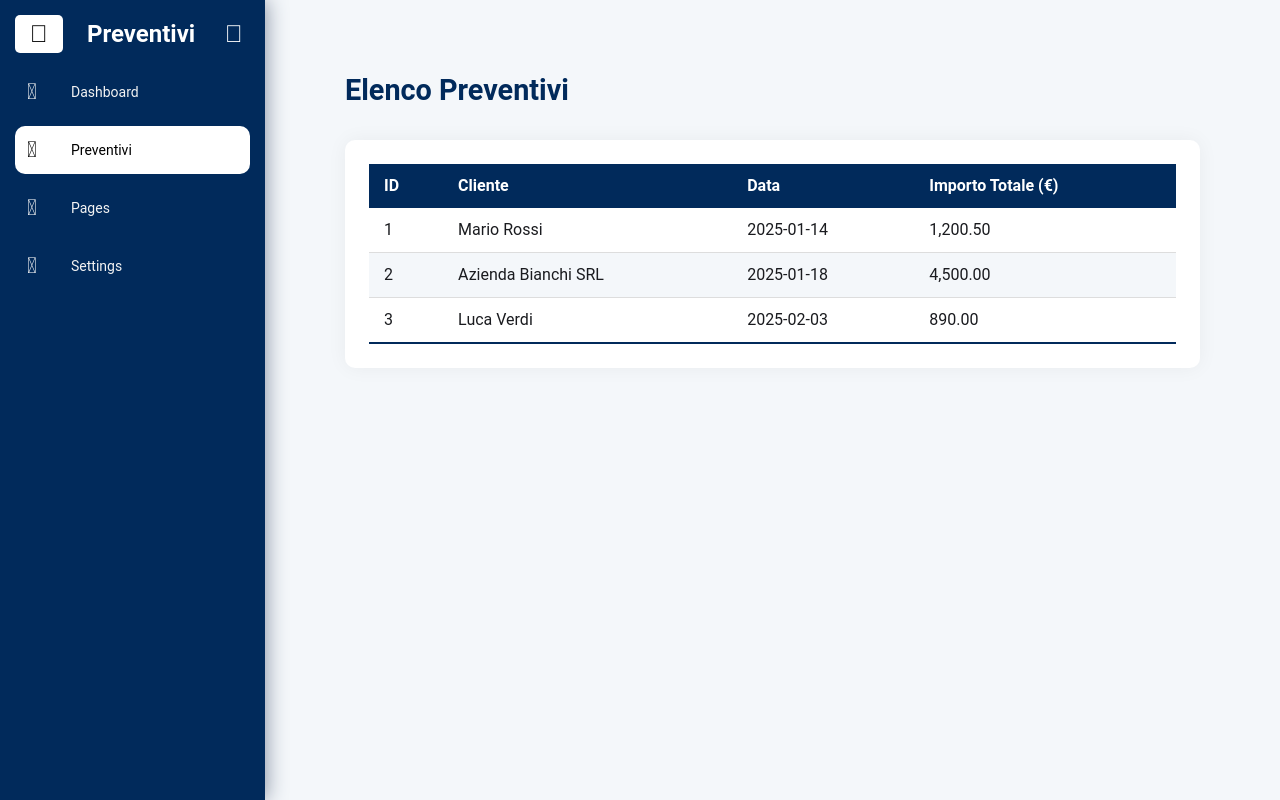
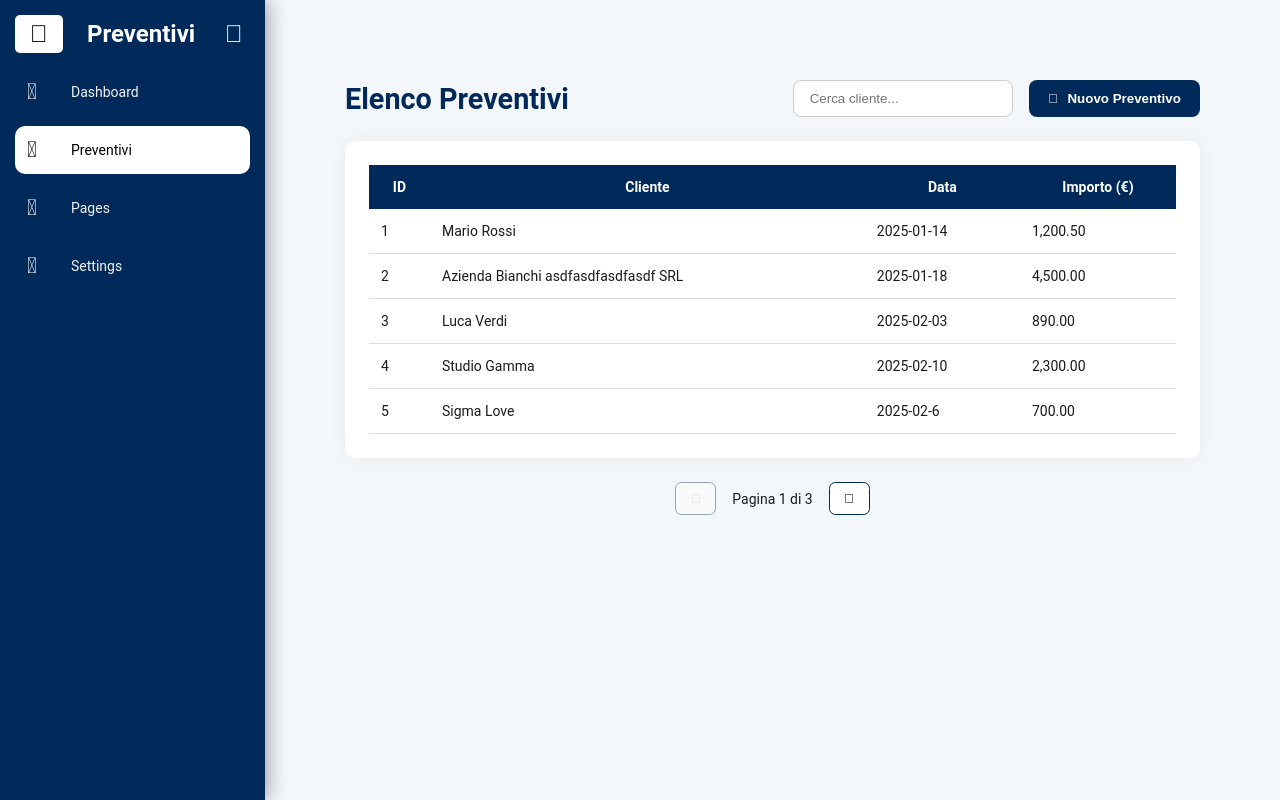
Before and after one commit to JavaSoftwareEntwickler/preventivi-angular, an Angular app: page /preventivo in a window 1280 px wide. Built offline with nearby package versions, Linux system fonts and the light colour scheme.

Commit message:
tabella preventivo visualizzazione lista preventivi e dettaglio se click sopra

```diff
--- a/src/app/preventivo/preventivo.css
+++ b/src/app/preventivo/preventivo.css
@@ -5,11 +5,46 @@
     gap: 1.5rem;
 }
 
+.header-row {
+    display: flex;
+    justify-content: space-between;
+    align-items: center;
+}
+
 .page-title {
     font-size: 1.8rem;
     font-weight: 600;
     color: #012a5b;
-    margin-bottom: 1rem;
+}
+
+.actions {
+    display: flex;
+    gap: 1rem;
+}
+
+.search {
+    padding: 0.6rem 1rem;
+    border-radius: 0.5rem;
+    border: 1px solid #ccc;
+    outline: none;
+    width: 220px;
+}
+
+.btn-primary {
+    padding: 0.7rem 1.2rem;
+    background: #012a5b;
+    color: white;
+    border: none;
+    border-radius: 0.5rem;
+    font-weight: 600;
+    cursor: pointer;
+    display: flex;
+    align-items: center;
+    gap: 0.6rem;
+}
+
+.btn-primary:hover {
+    opacity: 0.85;
 }
 
 .table-card {
@@ -22,34 +57,82 @@
 .styled-table {
     width: 100%;
     border-collapse: collapse;
-    font-size: 1rem;
 }
 
-.styled-table thead tr {
-    background-color: #012a5b;
-    color: #ffffff;
-    text-align: left;
+.styled-table th {
+    background: #012a5b;
+    color: white;
+    padding: 12px;
+    cursor: pointer;
 }
 
-.styled-table th,
 .styled-table td {
-    padding: 12px 15px;
+    padding: 12px;
 }
 
 .styled-table tbody tr {
-    border-bottom: 1px solid #dddddd;
-}
-
-.styled-table tbody tr:nth-of-type(even) {
-    background-color: #f4f7fa;
+    border-bottom: 1px solid #ddd;
 }
 
 .styled-table tbody tr:hover {
-    background-color: #e8eef6;
-    cursor: pointer;
-    transition: 0.2s ease-in-out;
+    background: #e8eef6;
 }
 
-.styled-table tbody tr:last-of-type {
-    border-bottom: 2px solid #012a5b;
+.pagination {
+    display: flex;
+    justify-content: center;
+    gap: 1rem;
+    align-items: center;
 }
+
+.pagination button {
+    padding: 0.5rem 0.9rem;
+    border-radius: 0.4rem;
+    border: 1px solid #012a5b;
+    background: white;
+    cursor: pointer;
+}
+
+.pagination button:disabled {
+    opacity: 0.4;
+    cursor: default;
+}
+
+/* Modale */
+.modal-overlay {
+    position: fixed;
+    inset: 0;
+    background: rgba(0, 0, 0, 0.4);
+    z-index: 10;
+}
+
+.modal-card {
+    position: fixed;
+    background: white;
+    padding: 2rem;
+    width: 400px;
+    top: 50%;
+    left: 50%;
+    transform: translate(-50%, -50%);
+    border-radius: 0.7rem;
+    box-shadow: 0 0 30px rgba(0, 0, 0, 0.2);
+    z-index: 11;
+}
+
+.detail-row {
+    display: flex;
+    justify-content: space-between;
+    padding: 0.6rem 0;
+    border-bottom: 1px solid #eee;
+}
+
+.btn-close {
+    margin-top: 1.5rem;
+    width: 100%;
+    padding: 0.7rem;
+    border: none;
+    background: #012a5b;
+    color: white;
+    border-radius: 0.5rem;
+    cursor: pointer;
+}
--- a/src/app/preventivo/preventivo.html
+++ b/src/app/preventivo/preventivo.html
@@ -1,19 +1,35 @@
 <div class="page-container">
-    <h2 class="page-title">Elenco Preventivi</h2>
 
+    <!-- Header + Search + Button -->
+    <div class="header-row">
+        <h2 class="page-title">Elenco Preventivi</h2>
+
+        <div class="actions">
+            <input type="text" class="search" placeholder="Cerca cliente..."
+                (input)="searchTerm.set($any($event.target).value)" />
+
+            <button class="btn-primary" (click)="nuovoPreventivo()">
+                <i class="fal fa-plus"></i> Nuovo Preventivo
+            </button>
+        </div>
+    </div>
+
+    <!-- Tabella -->
     <div class="table-card">
         <table class="styled-table">
+
             <thead>
                 <tr>
-                    <th>ID</th>
-                    <th>Cliente</th>
-                    <th>Data</th>
-                    <th>Importo Totale (€)</th>
+                    <th (click)="changeSort('id')">ID</th>
+                    <th (click)="changeSort('nomeCliente')">Cliente</th>
+                    <th (click)="changeSort('dataPreventivo')">Data</th>
+                    <th (click)="changeSort('importoTotale')">Importo (€)</th>
                 </tr>
             </thead>
+
             <tbody>
-                @for (p of preventivi; track p.id) {
-                <tr>
+                @for (p of paginated(); track p.id) {
+                <tr (click)="openDetails(p)">
                     <td>{{ p.id }}</td>
                     <td>{{ p.nomeCliente }}</td>
                     <td>{{ p.dataPreventivo }}</td>
@@ -21,6 +37,53 @@
                 </tr>
                 }
             </tbody>
+
         </table>
     </div>
+
+    <!-- Paginazione -->
+    <div class="pagination">
+        <button (click)="goToPage(currentPage()-1)" [disabled]="currentPage() === 1">
+            <i class="fal fa-chevron-left"></i>
+        </button>
+
+        <span>Pagina {{ currentPage() }} di {{ totalPages() }}</span>
+
+        <button (click)="goToPage(currentPage()+1)" [disabled]="currentPage() === totalPages()">
+            <i class="fal fa-chevron-right"></i>
+        </button>
+    </div>
+
+    <!-- Modale Dettaglio -->
+    @if (showDetails()) {
+    <div class="modal-overlay" (click)="closeDetails()"></div>
+
+    <div class="modal-card">
+        <h3>Dettaglio Preventivo</h3>
+
+        <div class="detail-row">
+            <span>ID</span>
+            <strong>{{ selectedPreventivo()?.id }}</strong>
+        </div>
+
+        <div class="detail-row">
+            <span>Cliente</span>
+            <strong>{{ selectedPreventivo()?.nomeCliente }}</strong>
+        </div>
+
+        <div class="detail-row">
+            <span>Data</span>
+            <strong>{{ selectedPreventivo()?.dataPreventivo }}</strong>
+        </div>
+
+        <div class="detail-row">
+            <span>Importo</span>
+            <strong>{{ selectedPreventivo()?.importoTotale | number:'1.2-2' }} €</strong>
+        </div>
+
+        <button class="btn-close" (click)="closeDetails()">
+            Chiudi
+        </button>
+    </div>
+    }
 </div>
--- a/src/app/preventivo/preventivo.ts
+++ b/src/app/preventivo/preventivo.ts
@@ -1,4 +1,4 @@
-import { Component } from '@angular/core';
+import { Component, signal, computed } from '@angular/core';
 import { CommonModule } from '@angular/common';
 
 interface PreventivoModel {
@@ -17,25 +17,93 @@ interface PreventivoModel {
 })
 export class Preventivo {
 
-  preventivi: PreventivoModel[] = [
-    {
-      id: 1,
-      nomeCliente: 'Mario Rossi',
-      dataPreventivo: '2025-01-14',
-      importoTotale: 1200.50
-    },
-    {
-      id: 2,
-      nomeCliente: 'Azienda Bianchi SRL',
-      dataPreventivo: '2025-01-18',
-      importoTotale: 4500.00
-    },
-    {
-      id: 3,
-      nomeCliente: 'Luca Verdi',
-      dataPreventivo: '2025-02-03',
-      importoTotale: 890.00
+  // Mock iniziali
+  preventivi = signal<PreventivoModel[]>([
+    { id: 1, nomeCliente: 'Mario Rossi', dataPreventivo: '2025-01-14', importoTotale: 1200.50 },
+    { id: 2, nomeCliente: 'Azienda Bianchi asdfasdfasdfasdf SRL', dataPreventivo: '2025-01-18', importoTotale: 4500.00 },
+    { id: 3, nomeCliente: 'Luca Verdi', dataPreventivo: '2025-02-03', importoTotale: 890.00 },
+    { id: 4, nomeCliente: 'Studio Gamma', dataPreventivo: '2025-02-10', importoTotale: 2300.00 },
+    { id: 5, nomeCliente: 'Sigma Love', dataPreventivo: '2025-02-6', importoTotale: 700.00 },
+    { id: 6, nomeCliente: 'Sigma Pippo', dataPreventivo: '2025-08-2', importoTotale: 1230.00 },
+    { id: 7, nomeCliente: 'Sigma Rozzo', dataPreventivo: '2025-08-12', importoTotale: 5235120.00 },
+    { id: 8, nomeCliente: 'Gino Ginello', dataPreventivo: '2025-09-12', importoTotale: 534560.00 },
+    { id: 9, nomeCliente: 'Ciccio Pasticcio', dataPreventivo: '2025-09-12', importoTotale: 5103450.00 },
+    { id: 10, nomeCliente: 'Love you', dataPreventivo: '2025-10-12', importoTotale: 5103330.00 },
+    { id: 11, nomeCliente: 'I am', dataPreventivo: '2025-11-12', importoTotale: 151890.00 }
+  ]);
+
+  // Search
+  searchTerm = signal<string>('');
+
+  // Sorting
+  sortColumn = signal<string>('id');
+  sortDirection = signal<'asc' | 'desc'>('asc');
+
+  // Pagination
+  pageSize = 5;
+  currentPage = signal<number>(1);
+
+  // Modale
+  showDetails = signal(false);
+  selectedPreventivo = signal<PreventivoModel | null>(null);
+
+  // --- Computed per filtri + sorting + paginazione ---
+  filtered = computed(() => {
+    const query = this.searchTerm().toLowerCase();
+    return this.preventivi().filter(p =>
+      p.nomeCliente.toLowerCase().includes(query)
+    );
+  });
+
+  sorted = computed(() => {
+    const col = this.sortColumn();
+    const dir = this.sortDirection();
+
+    return [...this.filtered()].sort((a: any, b: any) => {
+      if (a[col] < b[col]) return dir === 'asc' ? -1 : 1;
+      if (a[col] > b[col]) return dir === 'asc' ? 1 : -1;
+      return 0;
+    });
+  });
+
+  paginated = computed(() => {
+    const start = (this.currentPage() - 1) * this.pageSize;
+    return this.sorted().slice(start, start + this.pageSize);
+  });
+
+  totalPages = computed(() =>
+    Math.ceil(this.sorted().length / this.pageSize)
+  );
+
+  // --- Metodi ---
+
+  changeSort(column: string) {
+    if (this.sortColumn() === column) {
+      this.sortDirection.set(this.sortDirection() === 'asc' ? 'desc' : 'asc');
+    } else {
+      this.sortColumn.set(column);
+      this.sortDirection.set('asc');
     }
-  ];
+  }
+
+  goToPage(page: number) {
+    if (page > 0 && page <= this.totalPages()) {
+      this.currentPage.set(page);
+    }
+  }
+
+  openDetails(p: PreventivoModel) {
+    this.selectedPreventivo.set(p);
+    this.showDetails.set(true);
+  }
+
+  closeDetails() {
+    this.showDetails.set(false);
+    this.selectedPreventivo.set(null);
+  }
+
+  nuovoPreventivo() {
+    alert('Funzionalità da implementare: apertura form nuovo preventivo');
+  }
 
 }
```
